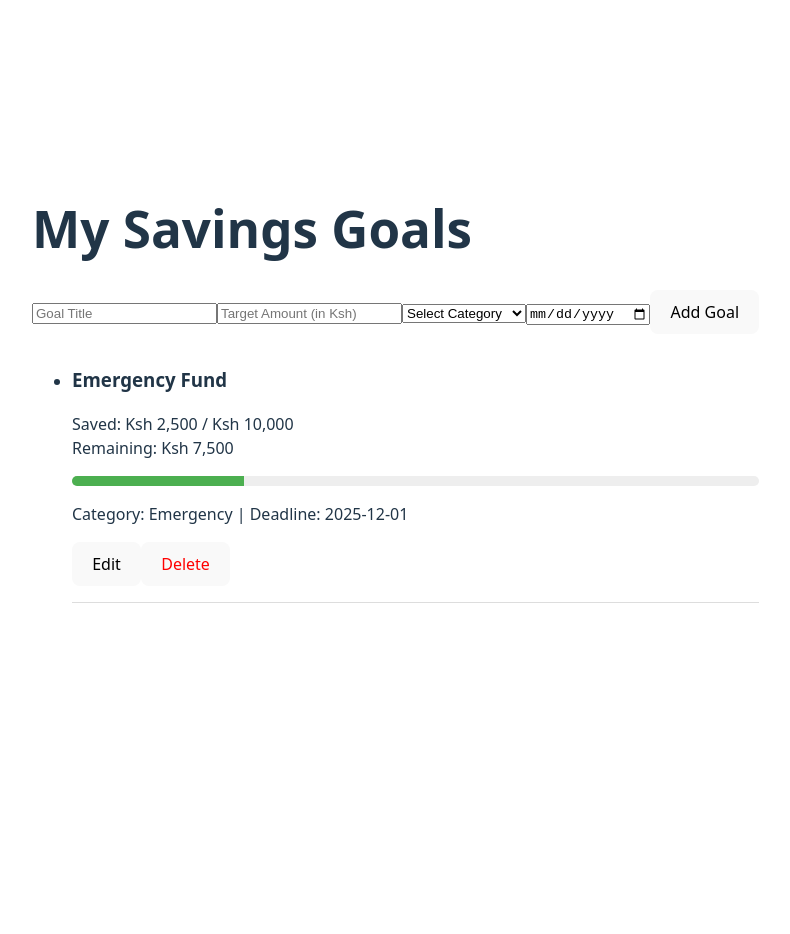
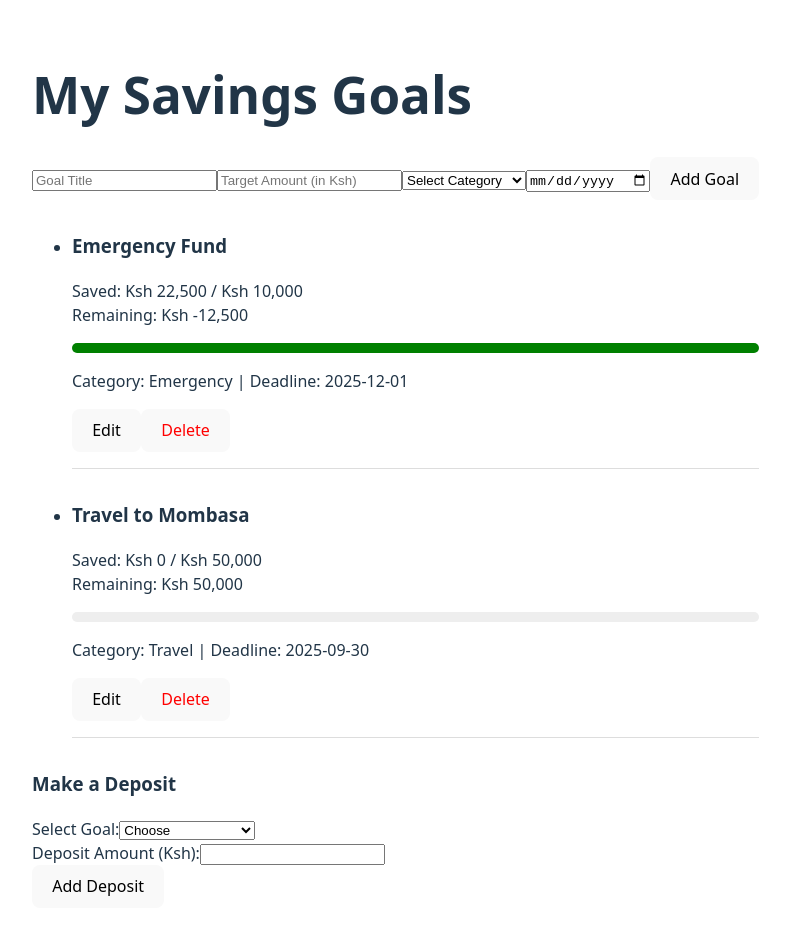
Before and after one commit to TerryYegon/phase-2-code-challenge-2, a React (Vite) app: page / in a window 1280 px wide. Shown: the top 934 px of the page, without its empty margins (0-790 px from the left). Before the commit the page ends 800 px from the top, so only its background shows below. Built offline with nearby package versions, Linux system fonts and the light colour scheme; data requests are answered from the project's data file.

Commit message:
adding codes in Deposit.jsx as well as debugging it

```diff
--- a/db.json
+++ b/db.json
@@ -4,9 +4,17 @@
       "id": "1",
       "title": "Emergency Fund",
       "targetAmount": 10000,
-      "currentAmount": 2500,
+      "currentAmount": 22500,
       "category": "Emergency",
       "deadline": "2025-12-01"
+    },
+    {
+      "id": "f5e3",
+      "title": "Travel to Mombasa",
+      "targetAmount": 50000,
+      "category": "Travel",
+      "deadline": "2025-09-30",
+      "currentAmount": 0
     }
   ]
 }
--- a/src/App.jsx
+++ b/src/App.jsx
@@ -1,7 +1,8 @@
 import { useEffect, useState } from 'react';
 import GoalForm from './components/GoalForm';
 import GoalList from './components/GoalList';
-// import './App.css';
+import DepositForm from "./components/DepositForm";
+
 const API_URL = 'http://localhost:3000/goals';
 
 function App() {
@@ -26,6 +27,7 @@ function App() {
       <h1> My Savings Goals</h1>
       <GoalForm setGoals={setGoals} goals={goals} />
       <GoalList goals={goals} setGoals={setGoals} />
+      <DepositForm goals={goals} setGoals={setGoals} />
     </div>
   );
 }
--- a/src/components/DepositForm.jsx
+++ b/src/components/DepositForm.jsx
@@ -0,0 +1,85 @@
+import { useState } from "react";
+
+const API_URL = "http://localhost:3000/goals";
+
+function DepositForm({ goals, setGoals }) {
+  const [selectedGoalId, setSelectedGoalId] = useState("");
+  const [depositAmount, setDepositAmount] = useState("");
+
+ const handleSubmit = async (e) => {
+  e.preventDefault();
+
+  console.log("GOALS ARRAY:", goals);
+  console.log("SELECTED GOAL ID:", selectedGoalId);
+
+  const goal = goals.find((g) => String(g.id) === String(selectedGoalId));
+
+  if (!goal) {
+    alert("Goal not found.");
+    return;
+  }
+
+  const updatedAmount = goal.currentAmount + Number(depositAmount);
+
+  try {
+    const res = await fetch(`${API_URL}/${goal.id}`, {
+      method: "PATCH",
+      headers: {
+        "Content-Type": "application/json",
+      },
+      body: JSON.stringify({ currentAmount: updatedAmount }),
+    });
+
+    const updatedGoal = await res.json();
+
+    const updatedGoals = goals.map((g) =>
+      g.id === updatedGoal.id ? updatedGoal : g
+    );
+
+    setGoals(updatedGoals);
+    setDepositAmount("");
+    setSelectedGoalId("");
+  } catch (err) {
+    console.error("Deposit failed:", err);
+  }
+};
+
+
+  return (
+    <form onSubmit={handleSubmit} style={{ marginBottom: "2rem" }}>
+      <h3>Make a Deposit</h3>
+      <label>
+        Select Goal:
+        <select
+  value={selectedGoalId}
+  onChange={(e) => setSelectedGoalId(e.target.value)}
+  required
+>
+  <option value=""> Choose </option>
+  {goals.map((goal) => (
+    <option key={goal.id} value={goal.id}>
+      {goal.title}
+    </option>
+  ))}
+</select>
+
+      </label>
+      <br />
+
+      <label>
+        Deposit Amount (Ksh):
+        <input
+          type="number"
+          value={depositAmount}
+          onChange={(e) => setDepositAmount(e.target.value)}
+          required
+        />
+      </label>
+      <br />
+
+      <button type="submit">Add Deposit</button>
+    </form>
+  );
+}
+
+export default DepositForm;
```
